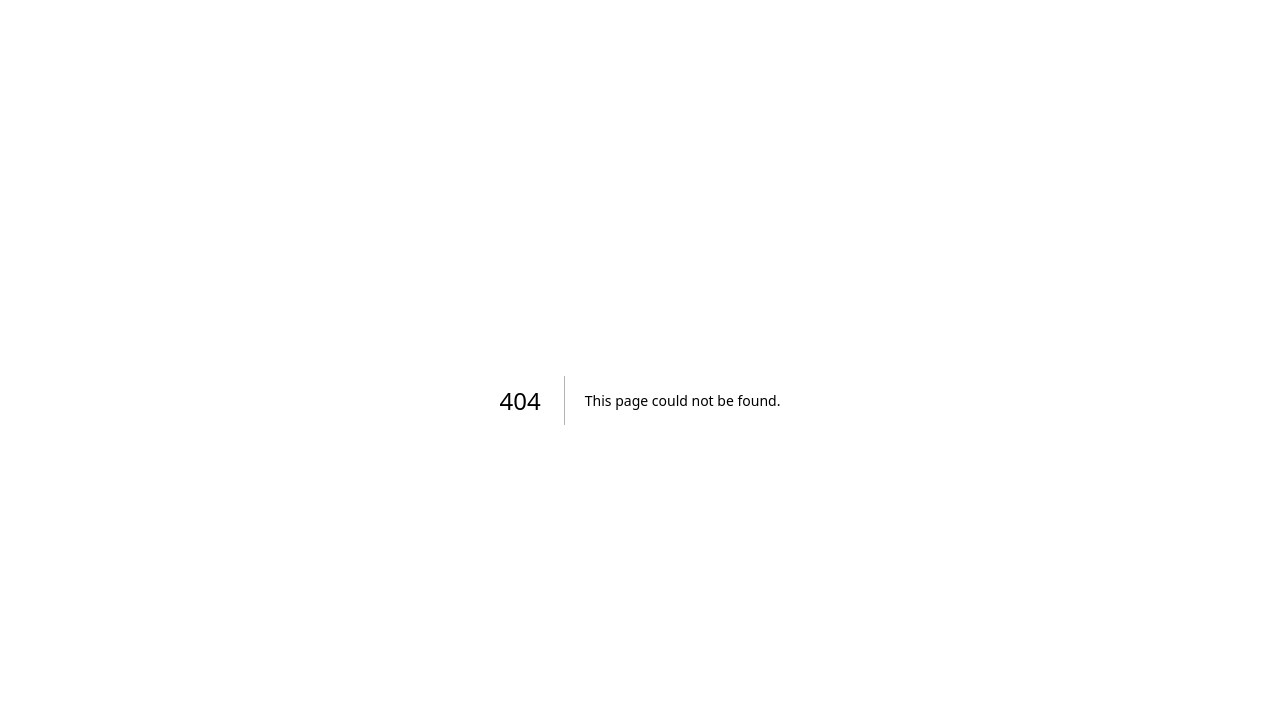
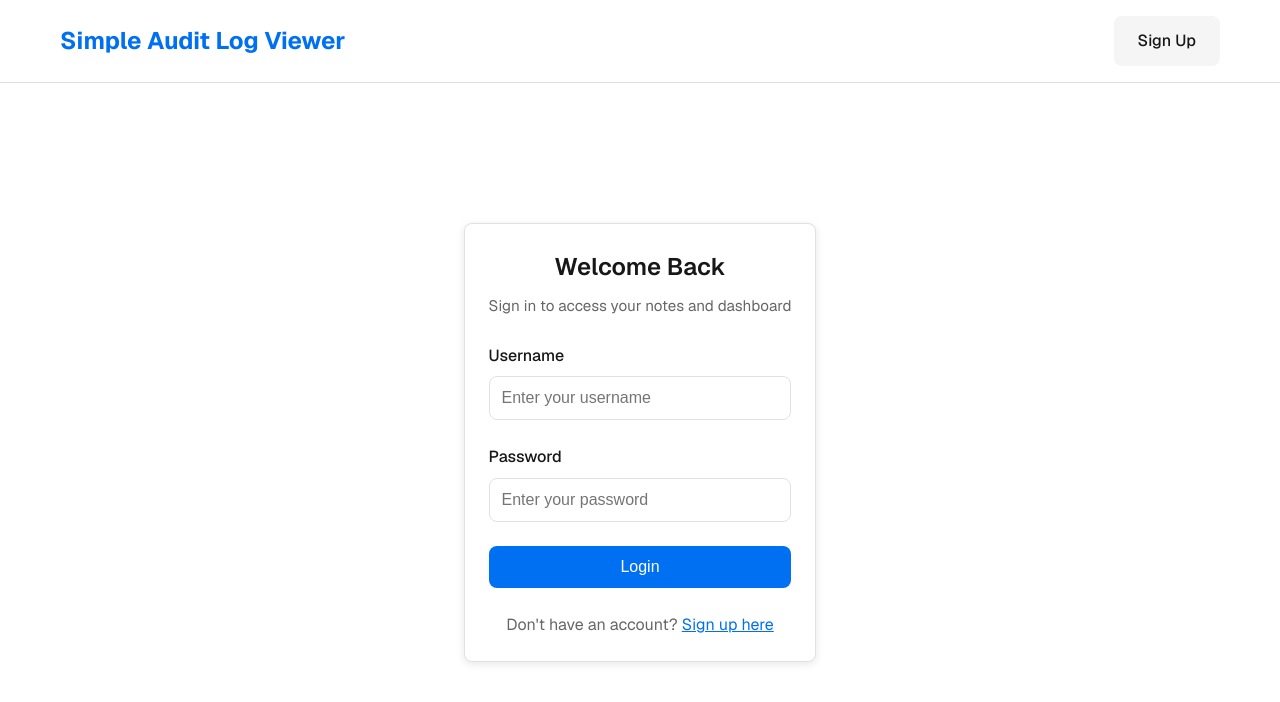
Before and after one commit to Sriram77777777/Simple-log, a Next.js app: page /login in a window 1280 px wide. Before the commit this address had no page. Shown: the top 702 px of the page. Built offline with nearby package versions, Linux system fonts and the light colour scheme.

Commit message:
Create login page with form and navigation
cgen-7a6b0146e6b64ecbb4ac34b27f8d8b9b

```diff
--- /dev/null
+++ b/app/login/page.js
@@ -0,0 +1,132 @@
+'use client';
+
+import Link from 'next/link';
+import { useState } from 'react';
+
+export default function LoginPage() {
+  const [formData, setFormData] = useState({
+    username: '',
+    password: '',
+  });
+  const [isLoading, setIsLoading] = useState(false);
+  const [error, setError] = useState('');
+
+  const handleSubmit = async (e) => {
+    e.preventDefault();
+    setIsLoading(true);
+    setError('');
+
+    try {
+      // TODO: Implement login API call
+      console.log('Login attempt:', formData);
+      // Placeholder for actual login logic
+    } catch (err) {
+      setError('Invalid username or password. Please try again.');
+    } finally {
+      setIsLoading(false);
+    }
+  };
+
+  const handleChange = (e) => {
+    setFormData(prev => ({
+      ...prev,
+      [e.target.name]: e.target.value
+    }));
+  };
+
+  return (
+    <div className="main-layout">
+      <nav className="navbar">
+        <div className="container">
+          <div className="navbar-content">
+            <Link href="/" className="navbar-brand">
+              Simple Audit Log Viewer
+            </Link>
+            <div className="navbar-nav">
+              <Link href="/signup" className="button button-secondary">
+                Sign Up
+              </Link>
+            </div>
+          </div>
+        </div>
+      </nav>
+
+      <div className="container">
+        <main className="flex items-center justify-center" style={{ minHeight: 'calc(100vh - 80px)' }}>
+          <div className="card" style={{ maxWidth: '400px', width: '100%' }}>
+            <div className="card-header">
+              <h1 className="card-title text-center">Welcome Back</h1>
+              <p className="card-description text-center">
+                Sign in to access your notes and dashboard
+              </p>
+            </div>
+
+            {error && (
+              <div className="mb-3" style={{
+                padding: '0.75rem',
+                backgroundColor: '#fee',
+                border: '1px solid var(--error)',
+                borderRadius: 'var(--radius)',
+                color: 'var(--error)'
+              }}>
+                {error}
+              </div>
+            )}
+
+            <form onSubmit={handleSubmit}>
+              <div className="form-group">
+                <label htmlFor="username" className="form-label">
+                  Username
+                </label>
+                <input
+                  type="text"
+                  id="username"
+                  name="username"
+                  className="form-input"
+                  value={formData.username}
+                  onChange={handleChange}
+                  required
+                  placeholder="Enter your username"
+                />
+              </div>
+
+              <div className="form-group">
+                <label htmlFor="password" className="form-label">
+                  Password
+                </label>
+                <input
+                  type="password"
+                  id="password"
+                  name="password"
+                  className="form-input"
+                  value={formData.password}
+                  onChange={handleChange}
+                  required
+                  placeholder="Enter your password"
+                />
+              </div>
+
+              <button
+                type="submit"
+                className="button button-primary"
+                style={{ width: '100%' }}
+                disabled={isLoading}
+              >
+                {isLoading ? 'Signing In...' : 'Login'}
+              </button>
+            </form>
+
+            <div className="mt-4 text-center">
+              <p className="text-muted">
+                Don't have an account?{' '}
+                <Link href="/signup" style={{ color: 'var(--primary)', textDecoration: 'underline' }}>
+                  Sign up here
+                </Link>
+              </p>
+            </div>
+          </div>
+        </main>
+      </div>
+    </div>
+  );
+}
```
